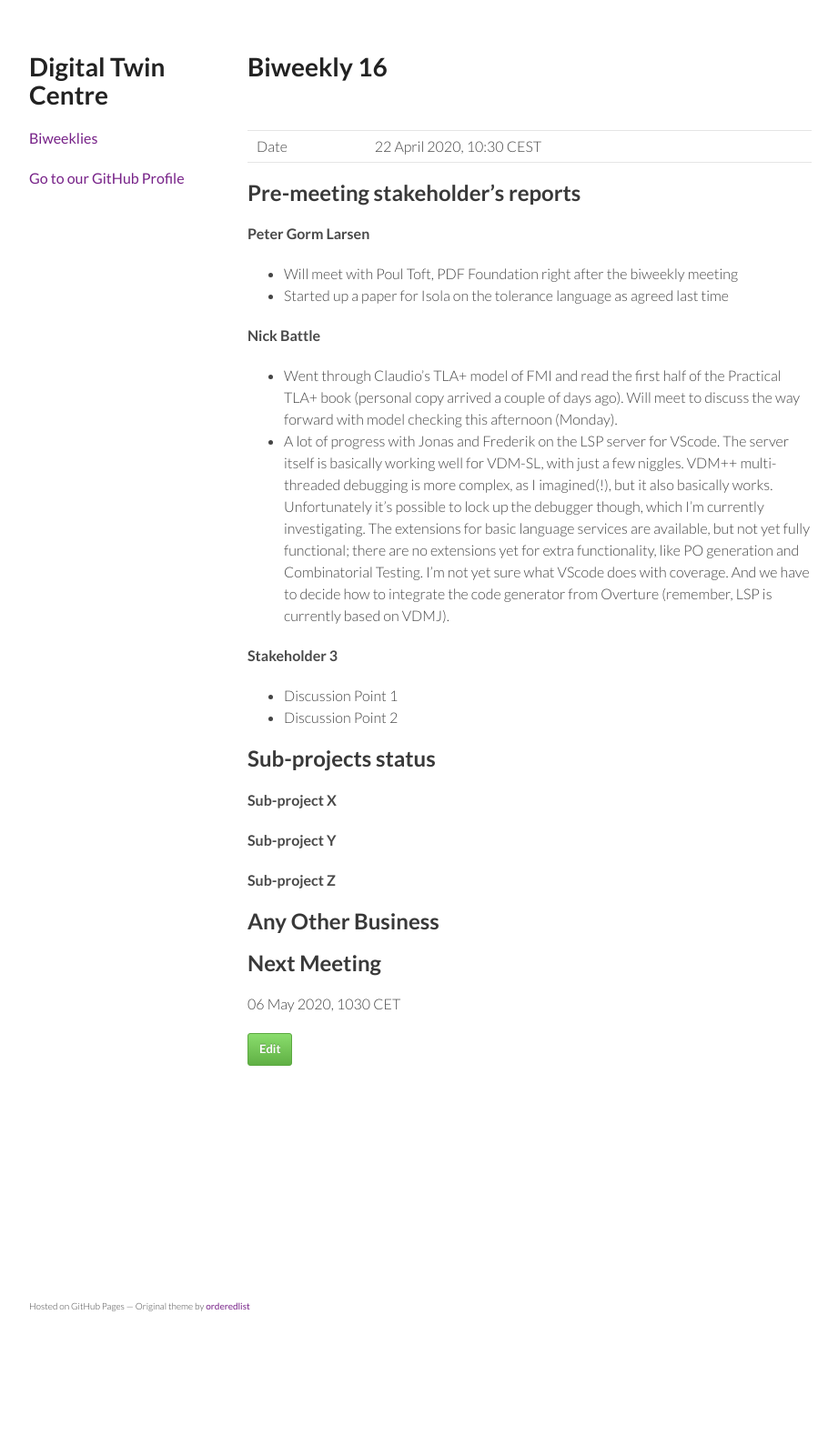
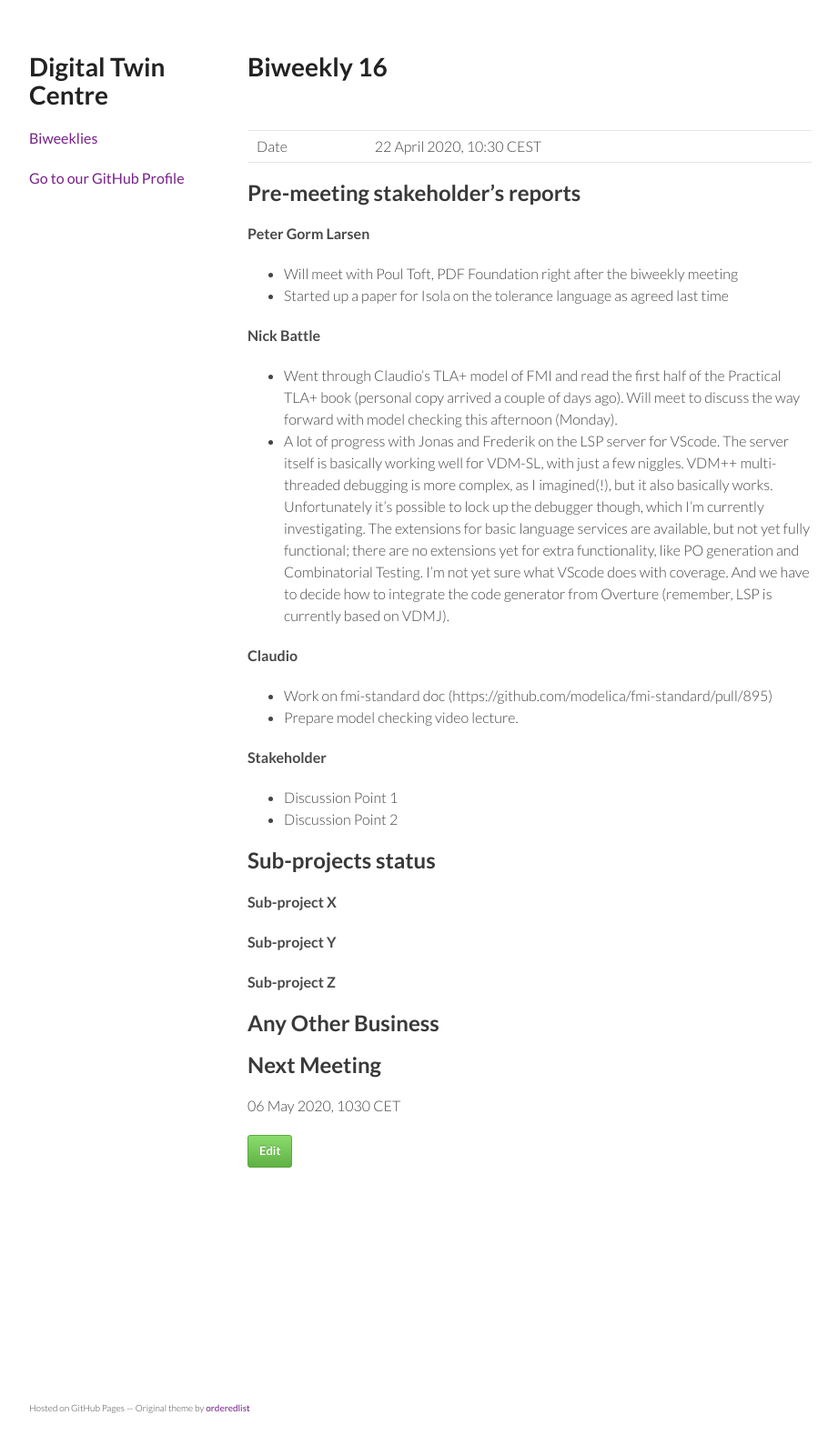
Before and after one commit to digitaltwincentre/digitaltwincentre.github.io, a Jekyll site: the page built from _biweeklies/Biweekly-16.md, in a window 1280 px wide. Shown: the whole page at 91% size, without its empty margins (178-1099 px from the left). Built offline with Jekyll 4.4.1, drawn with Linux system fonts in a browser that asks for light colours; nearby versions of some CDN libraries; before the commit the page ends 1466 px from its top, so only the background shows below that.

Commit message:
Update Biweekly-16.md

```diff
--- a/_biweeklies/Biweekly-16.md
+++ b/_biweeklies/Biweekly-16.md
@@ -28,7 +28,12 @@ date: 22 April 2020, 1030 CEST
 * Went through Claudio's TLA+ model of FMI and read the first half of the Practical TLA+ book (personal copy arrived a couple of days ago). Will meet to discuss the way forward with model checking this afternoon (Monday).
 * A lot of progress with Jonas and Frederik on the LSP server for VScode. The server itself is basically working well for VDM-SL, with just a few niggles. VDM++ multi-threaded debugging is more complex, as I imagined(!), but it also basically works. Unfortunately it's possible to lock up the debugger though, which I'm currently investigating. The extensions for basic language services are available, but not yet fully functional; there are no extensions yet for extra functionality, like PO generation and Combinatorial Testing. I'm not yet sure what VScode does with coverage. And we have to decide how to integrate the code generator from Overture (remember, LSP is currently based on VDMJ).
 
-#### Stakeholder 3
+#### Claudio
+* Work on fmi-standard doc (https://github.com/modelica/fmi-standard/pull/895)
+* Prepare model checking video lecture.
+
+
+#### Stakeholder
 * Discussion Point 1
 * Discussion Point 2
 
```
